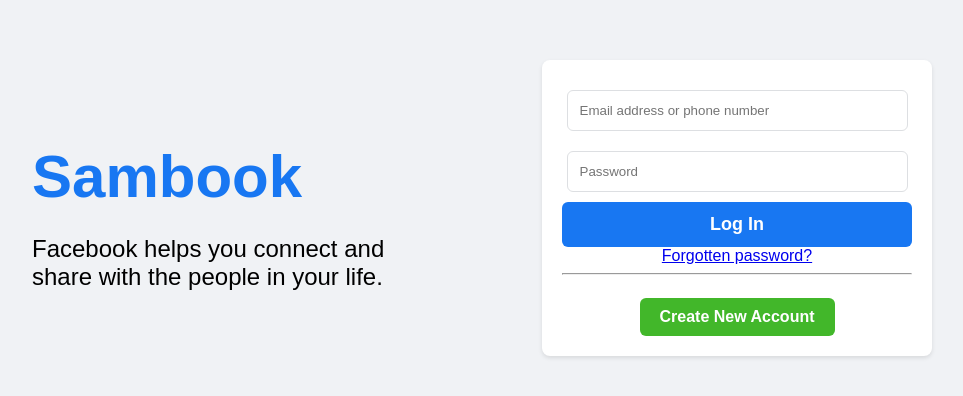
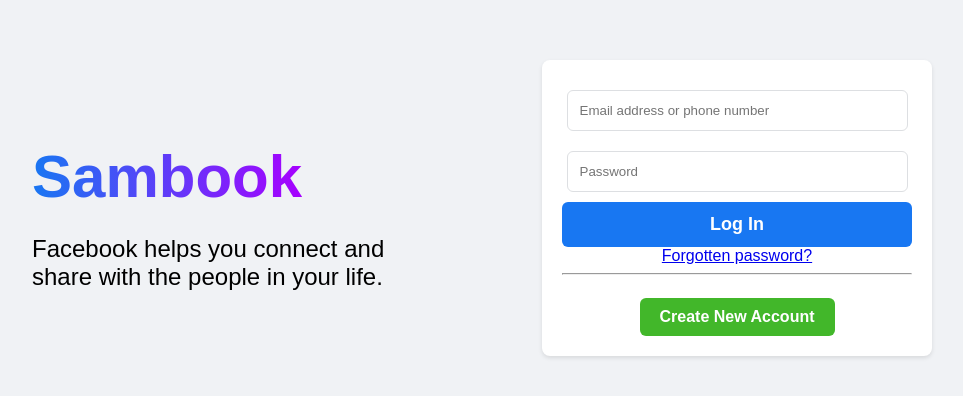
Before and after one commit to samiulislam25-lab/sambook, a plain HTML site: page index.html in a window 1280 px wide. Shown: the part 192-588 px from the top of the page, without its empty margins (158-1121 px from the left). Drawn offline with Linux system fonts and the light colour scheme.

Commit message:
Add files via upload

```diff
--- a/style.css
+++ b/style.css
@@ -14,9 +14,19 @@ body {
     align-items: center;
 }
 .fb-text h1 {
-    color: #1877f2;
-    font-size: 60px;
+    /* আপনার পছন্দের গ্রাডিয়েন্ট কালার (এখানে নীল এবং সায়ান দেওয়া হয়েছে) */
+   background: linear-gradient(to right, #1877f2, #a700ff);
+
+    /* নিচের ৩টি লাইন টেক্সটে কালার দেখানোর জন্য মাস্ট লাগবেই */
+    -webkit-background-clip: text;
+    -webkit-text-fill-color: transparent;
+    background-clip: text;
+    color: transparent;
+
+    font-size: 60px; /* আপনার আগের সাইজ */
+    font-weight: bold;
     margin-bottom: 0;
+    display: inline-block; /* এটি দিলে গ্রাডিয়েন্ট ঠিকমতো বসে */
 }
 .fb-text p {
     font-size: 24px;
```
